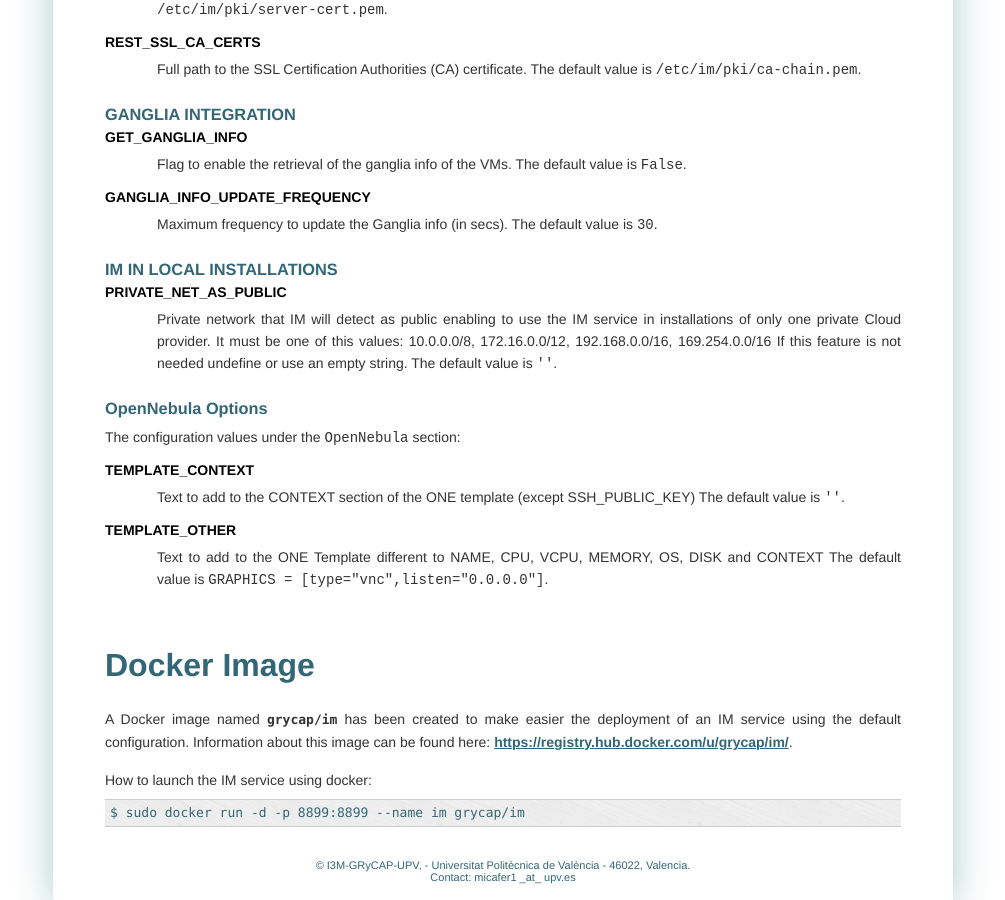
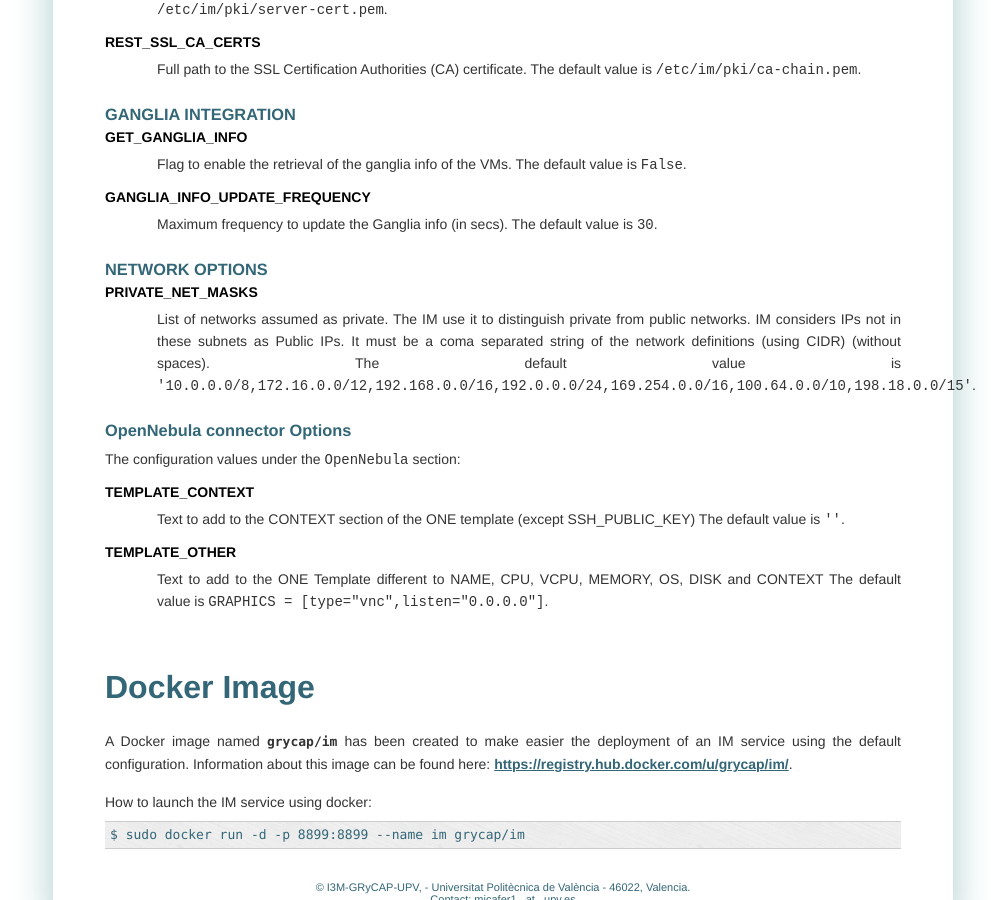
Before and after one commit to grycap/im, a Sphinx documentation site: the page built from doc/source/manual.rst, in a window 1280 px wide and 900 px high, scrolled down 5755 px. Shown: the whole window, without its empty margins (137-1142 px from the left). Built offline with Sphinx 7.4.7, drawn with Linux system fonts in a browser that asks for light colours.

Commit message:
Remove PRIVATE_NET_AS_PUBLIC configuration variable and add PRIVATE_NET_MASKS

```diff
--- a/doc/source/manual.rst
+++ b/doc/source/manual.rst
@@ -413,19 +413,18 @@ GANGLIA INTEGRATION
    Maximum frequency to update the Ganglia info (in secs).
    The default value is ``30``.
 
-IM IN LOCAL INSTALLATIONS
-^^^^^^^^^^^^^^^^^^^^^^^^^
+NETWORK OPTIONS
+^^^^^^^^^^^^^^^
 
-.. confval:: PRIVATE_NET_AS_PUBLIC
+.. confval:: PRIVATE_NET_MASKS
 
-   Private network that IM will detect as public enabling to use
-   the IM service in installations of only one private Cloud provider.
-   It must be one of this values: 10.0.0.0/8, 172.16.0.0/12, 192.168.0.0/16, 169.254.0.0/16
-   If this feature is not needed undefine or use an empty string.
-   The default value is ``''``.
+   List of networks assumed as private. The IM use it to distinguish private from public networks.
+   IM considers IPs not in these subnets as Public IPs.
+   It must be a coma separated string of the network definitions (using CIDR) (without spaces).
+   The default value is ``'10.0.0.0/8,172.16.0.0/12,192.168.0.0/16,192.0.0.0/24,169.254.0.0/16,100.64.0.0/10,198.18.0.0/15'``.
 
-OpenNebula Options
-^^^^^^^^^^^^^^^^^^
+OpenNebula connector Options
+^^^^^^^^^^^^^^^^^^^^^^^^^^^^
 
 The configuration values under the ``OpenNebula`` section:
 
```
Also changed, not shown: 5 other files.
